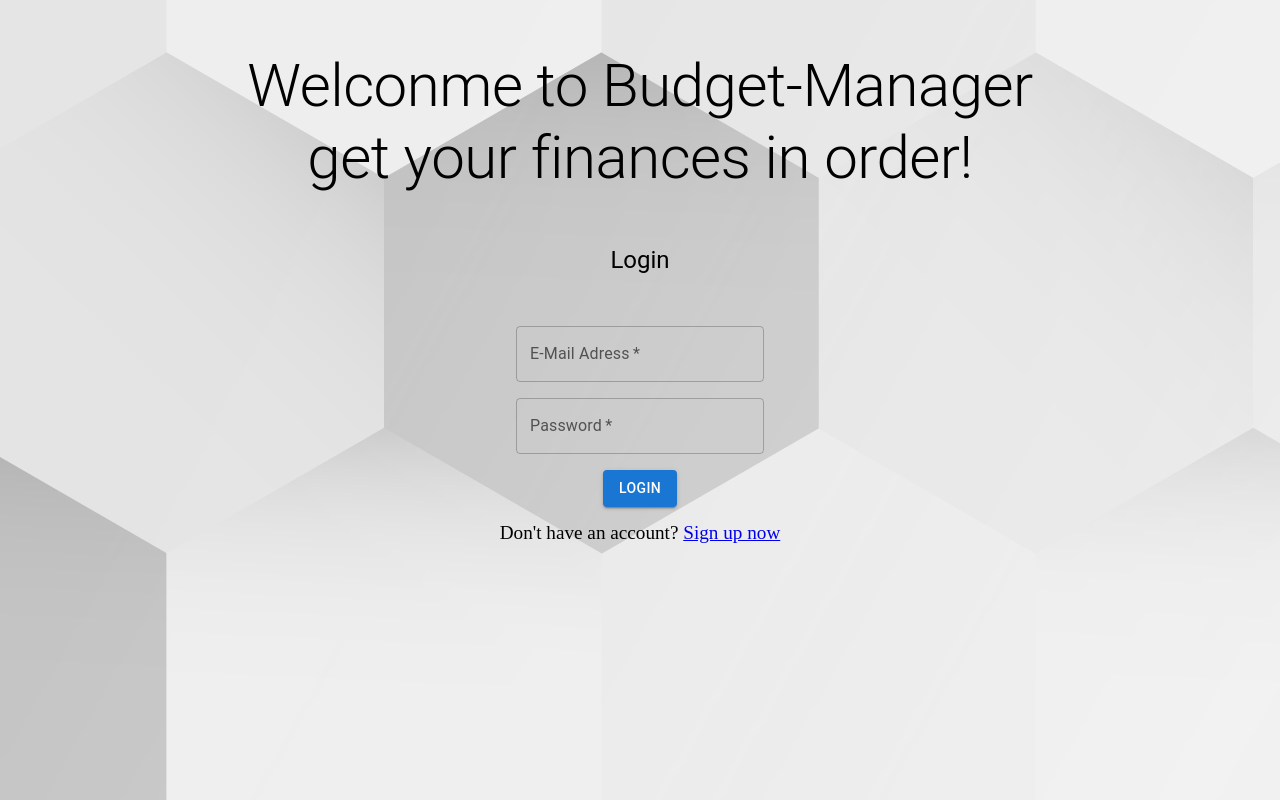
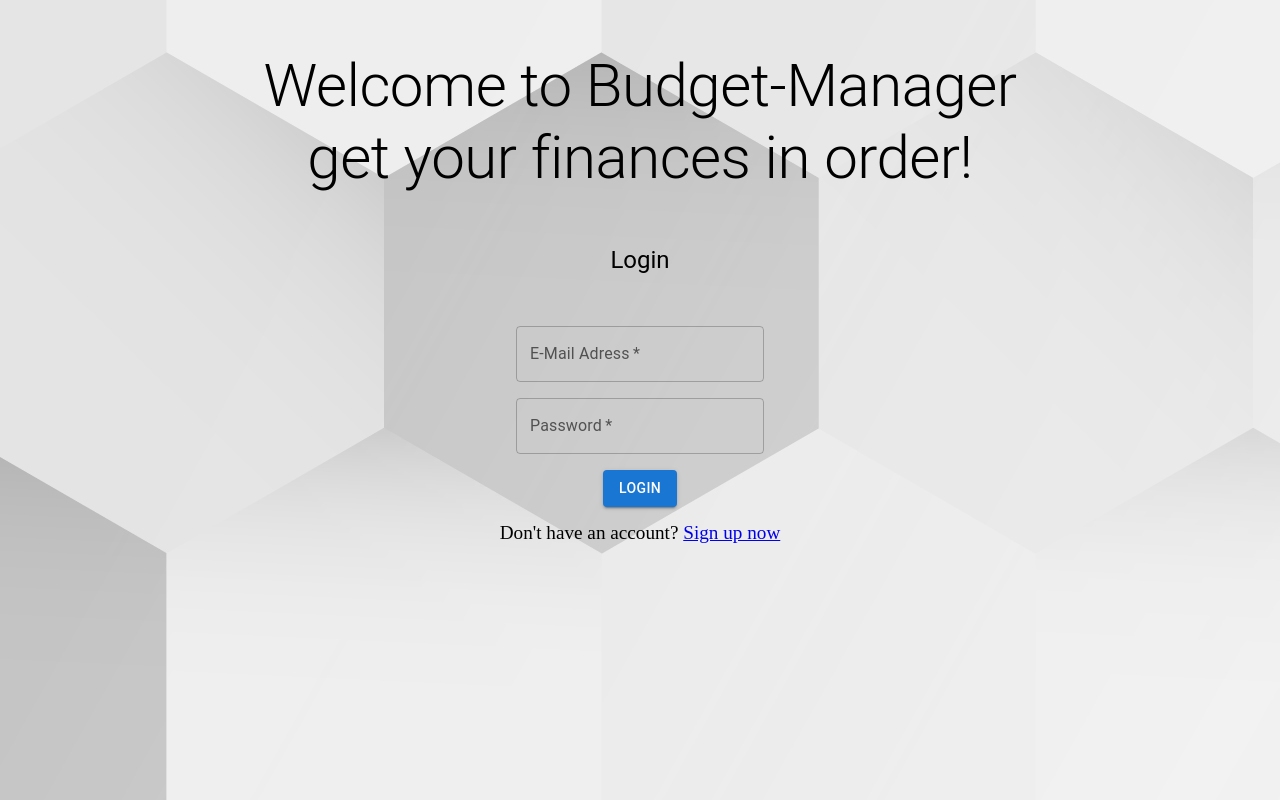
Before and after one commit to FreiburgDevTeam/mern-application-client, a React (Create React App) app: page /login in a window 1280 px wide. Built offline with nearby package versions, Linux system fonts and the light colour scheme.

Commit message:
fixed spelling

```diff
--- a/src/components/LoginPage.js
+++ b/src/components/LoginPage.js
@@ -43,7 +43,7 @@ function LoginPage() {
 
                     <Typography component="h1" variant="h2">
 
-                        <h3>Welconme to Budget-Manager</h3>
+                        <h3>Welcome to Budget-Manager</h3>
                         <h3>get your finances in order!</h3>
                     </Typography>
                     <div style={{ padding: 50 }}>
--- a/src/components/SignupPage.js
+++ b/src/components/SignupPage.js
@@ -41,7 +41,7 @@ function SignupPage(props) {
 
                 <Typography component="h1" variant="h2">
 
-                    <h3>Welconme to Budget-Manager</h3>
+                    <h3>Welcome to Budget-Manager</h3>
                     <h3>get your finances in order!</h3>
                 </Typography>
                 <div style={{ padding: 50 }}>
```
